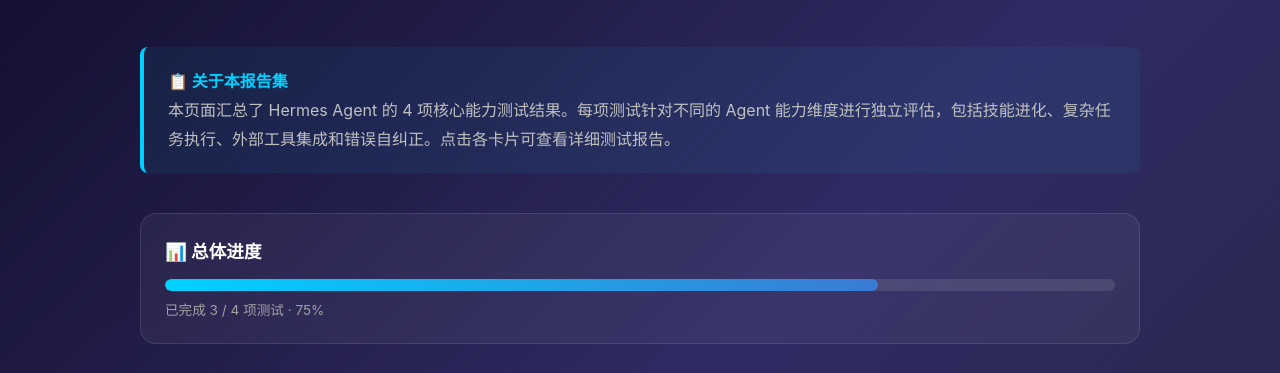
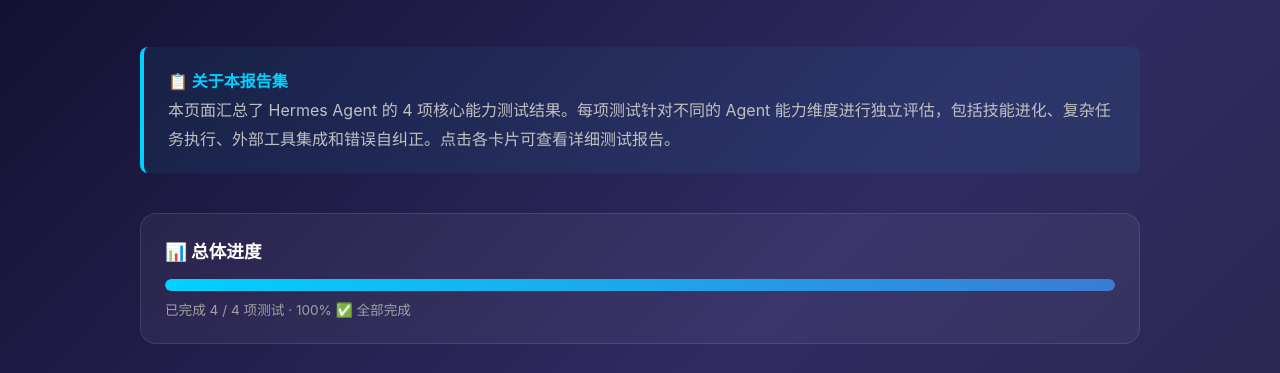
Before and after one commit to Commit-Cafe/hermes-test-report.html, a plain HTML site: page index.html in a window 1280 px wide. Shown: the part 188-561 px from the top of the page. Drawn offline with Linux system fonts and the light colour scheme.

Commit message:
fix: update progress bar to 100% - all 4 tests completed

```diff
--- a/index.html
+++ b/index.html
@@ -275,9 +275,9 @@
         <div class="progress-section">
             <h3>📊 总体进度</h3>
             <div class="progress-bar-bg">
-                <div class="progress-bar-fill" style="width: 75%"></div>
+                <div class="progress-bar-fill" style="width: 100%"></div>
             </div>
-            <div class="progress-text">已完成 3 / 4 项测试 · 75%</div>
+            <div class="progress-text">已完成 4 / 4 项测试 · 100% ✅ 全部完成</div>
         </div>
 
         <div class="test-grid">
```
